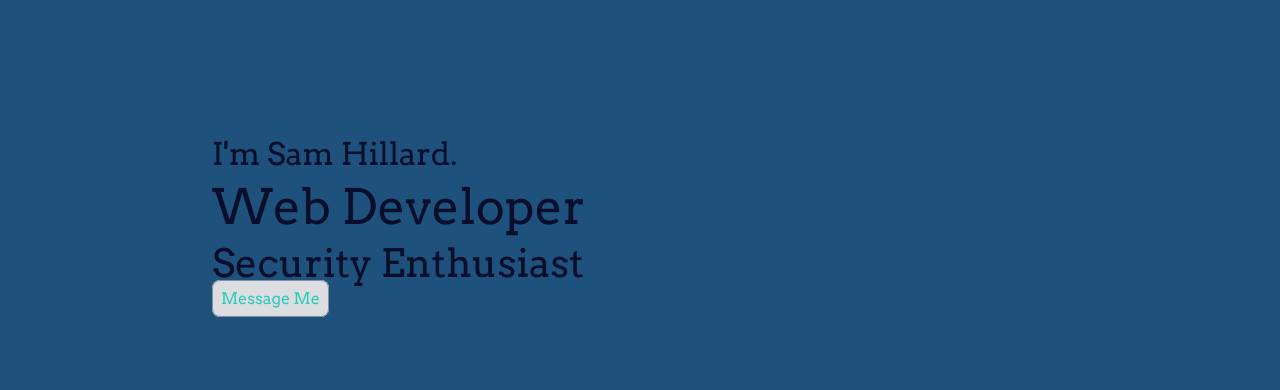
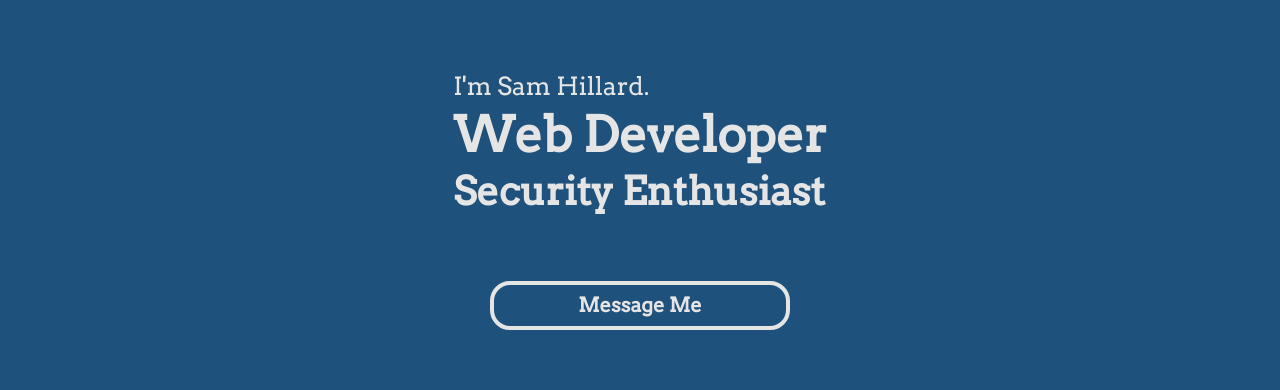
Before and after one commit to samhill15/portfolio-site, a React (Create React App) app in the folder site/: page / in a window 1280 px wide. Shown: the part 141-531 px from the top of the page. Built offline with nearby package versions, Linux system fonts and the light colour scheme.

Commit message:
added button styles and configured layout

```diff
--- a/site/src/components/App/App.css
+++ b/site/src/components/App/App.css
@@ -7,8 +7,6 @@
 
     --main-font-color: hsl(229, 20%, 28%);
     --heading-font-color: hsl(230, 69%, 10%);
-
-    --header-bg-color: hsl(207, 61%, 30%);
 }
 
 /* General Styles */
@@ -104,6 +102,7 @@ p {
     display: flex;
     flex-direction: column;
     justify-content: center;
+    align-items: center;
     gap: 7.5rem;
 }
 
@@ -115,6 +114,8 @@ p {
     display: flex;
     flex-wrap: wrap;
     gap: 2rem;
+    width: 100%;
+    justify-content: center;
 }
 
 .bio {
@@ -124,16 +125,17 @@ p {
 /* Component styles */
 
 .btn {
+    --btn-secondary-color: hsl(228, 41%, 27%);
+
     padding: 0.5rem;
-    width: 300px;
+    width: min(85vw, 300px);
     text-align: center;
-    border: 1px solid #7f8fa6;
-    background-color: #dcdde1;
-    border-radius: 8px;
-}
-
-.btn-link {
-    text-decoration: none;
+    background-color: var(--primary-color);
+    color: var(--btn-secondary-color);
+    font-weight: bold;
+    font-size: 1.25rem;
+    border: 0.25rem solid var(--btn-secondary-color);
+    border-radius: 20px;
 }
 
 /* navbar styles */
@@ -179,12 +181,57 @@ p {
 }
 
 /* Header section */
+
 header {
+    --header-font-color: hsl(0, 2%, 90%);
+    --header-bg-color: hsl(207, 61%, 30%);
+    background-color: var(--header-bg-color);
     width: 100%;
-    background-color: var(--header-bg-color);
-    padding: 10rem 0;
-    padding-left: 5rem;
 }
+
+.header-container {
+    gap: 4rem;
+}
+
+    .header-container * {
+        color: var(--header-font-color);
+    }
+
+    .header-titles h1 {
+        font-weight: bolder;
+    }
+
+    .header-titles h2 {
+        font-weight: bold;
+    }
+
+    .header-container {
+        display: flex;
+        flex-direction: column;
+        align-items: center;
+        padding: 8rem 0;
+    }
+
+        .header-btn {
+            text-decoration: none;
+            display: inline-block;
+
+            border-color: var(--header-font-color);
+            color: var(--header-font-color);
+            background-color: var(--header-bg-color);
+
+            transition: all 300ms ease-in-out;
+        }
+
+        .header-btn:hover {
+            background-color: var(--primary-color);
+            color: var(--btn-secondary-color);
+            border-color: var(--btn-secondary-color);
+
+            box-shadow: 0 10px 20px hsla(0, 0%, 22%, 0.5);
+            transform: translateY(-10px);
+        }
+
 
 /* About Section */
 
--- a/site/src/components/Sections/Header/Header.js
+++ b/site/src/components/Sections/Header/Header.js
@@ -3,11 +3,15 @@ import React from 'react'
 export default function Header() {
   return (
     <header>
-      <div className="container">
-        <h3>I'm Sam Hillard.</h3>
-        <h1>Web Developer</h1>
-        <h2>Security Enthusiast</h2>
-        <a className="btn btn-link" href="#contact-section">Message Me</a>
+      <div className="container header-container">
+        <div className="header-titles">
+          <h4>I'm Sam Hillard.</h4>
+          <h1>Web Developer</h1>
+          <h2>Security Enthusiast</h2>
+        </div>
+        <div>
+          <a className="btn header-btn" href="#contact">Message Me</a>
+        </div>
       </div>
     </header>
   )
--- a/site/src/components/Sections/Skills/Skills.js
+++ b/site/src/components/Sections/Skills/Skills.js
@@ -4,7 +4,7 @@ import SkillCard from '../../SkillCard/SkillCard'
 export default function Skills() {
   return (
     <section id="skills">
-        <h2>Skills and Experience</h2>
+        <h2>Skills & Experience</h2>
         <div class="skills-container split">
         <div className="skill-cards-container">
             <SkillCard
```
